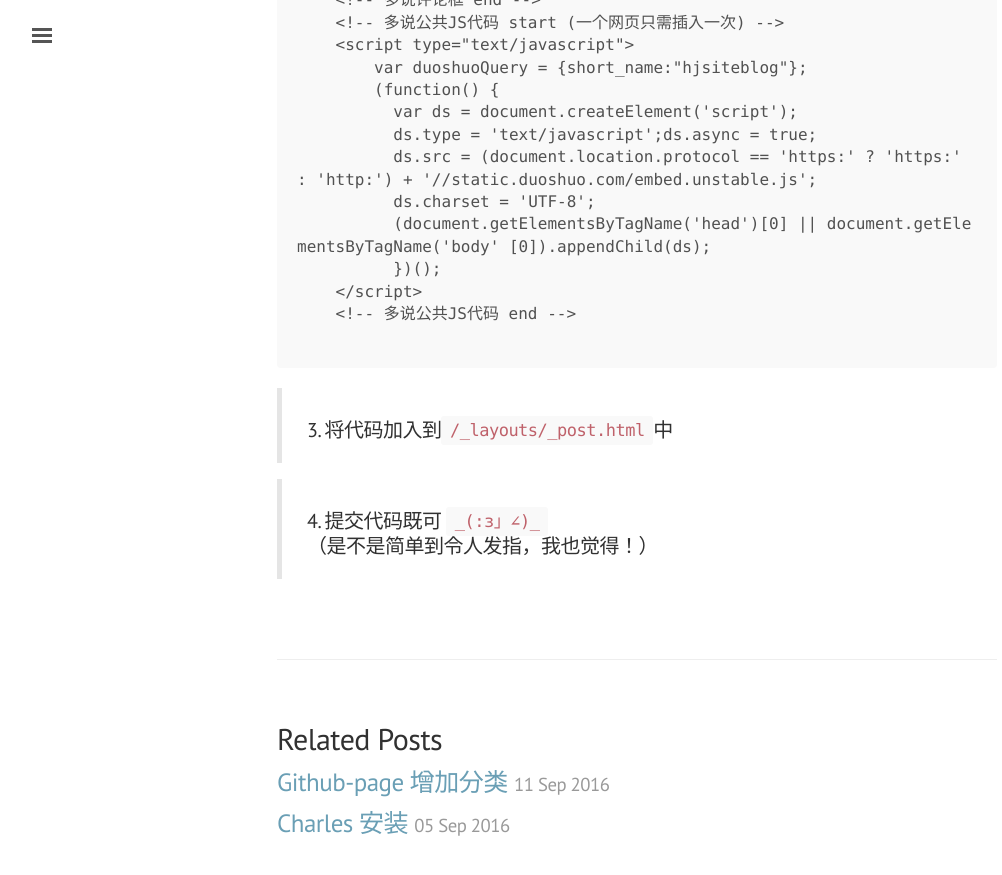
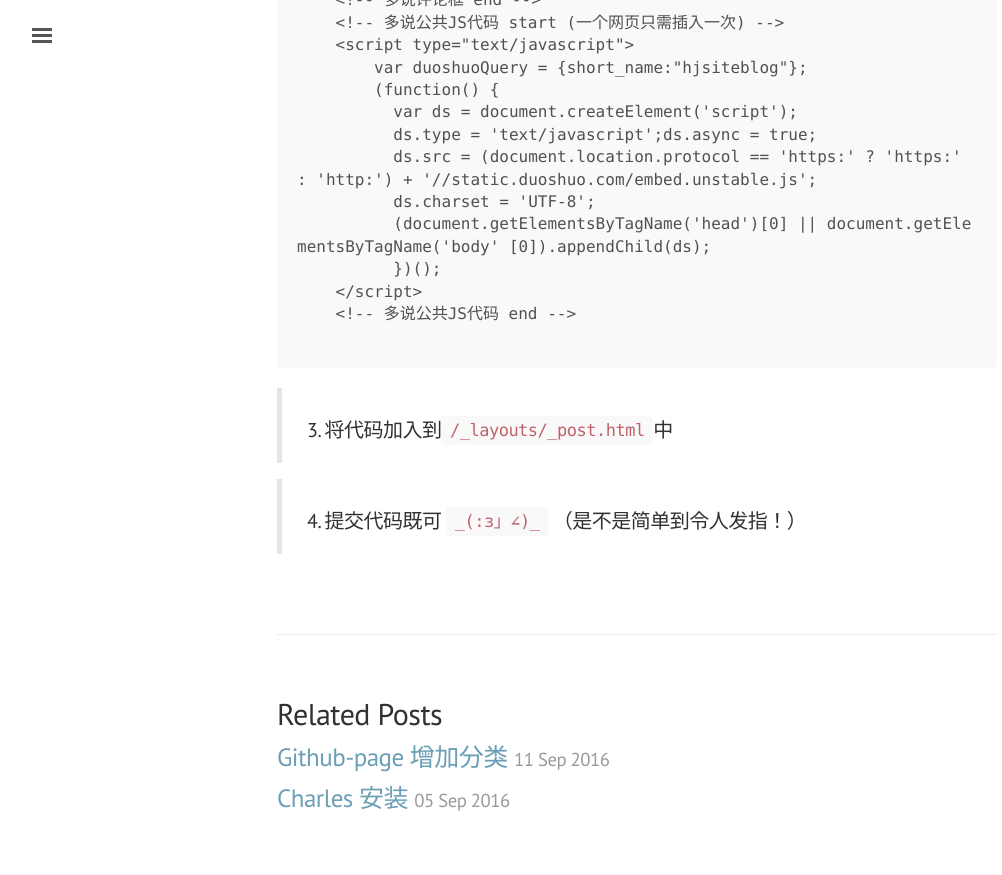
Before and after one commit to hxjiejie/jekyll_demo, a Jekyll site: the page built from _posts/2016-09-11-comment.md, in a window 1280 px wide and 900 px high, scrolled down 1899 px. Shown: the top 875 px of the window, without its empty margins (3-1005 px from the left). Built offline with Jekyll 4.4.1, drawn with Linux system fonts in a browser that asks for light colours; comment, search, counter and statistics services are not loaded.

Commit message:
Update 2016-09-11-comment.md

```diff
--- a/_posts/2016-09-11-comment.md
+++ b/_posts/2016-09-11-comment.md
@@ -47,4 +47,4 @@ category: github-page
 
 > ##### 3. 将代码加入到`/_layouts/_post.html`中
 
-> ##### 4. 提交代码既可 `_(:з」∠)_` （是不是简单到令人发指，我也觉得！）
+> ##### 4. 提交代码既可 `_(:з」∠)_` （是不是简单到令人发指！）
```
